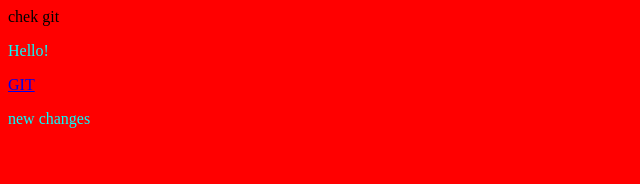
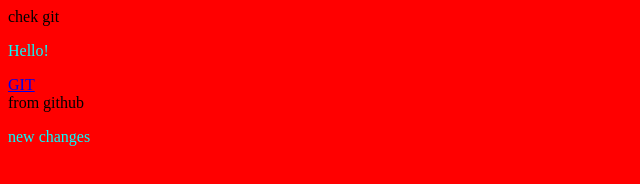
Before and after one commit to arsdev02/FirstProject, a plain HTML site: page index.html in a window 1280 px wide. Shown: the whole page, without its empty margins (0-640 px from the left). Drawn offline with Linux system fonts and the light colour scheme.

Commit message:
Update index.html

```diff
--- a/index.html
+++ b/index.html
@@ -11,7 +11,7 @@
     <div>chek git</div>
     <p>Hello!</p>
     <a href="#">GIT</a>
-
+    <div>from github</div>
     <p>new changes</p>
 
     <script src="./js/script.js"></script>
```
